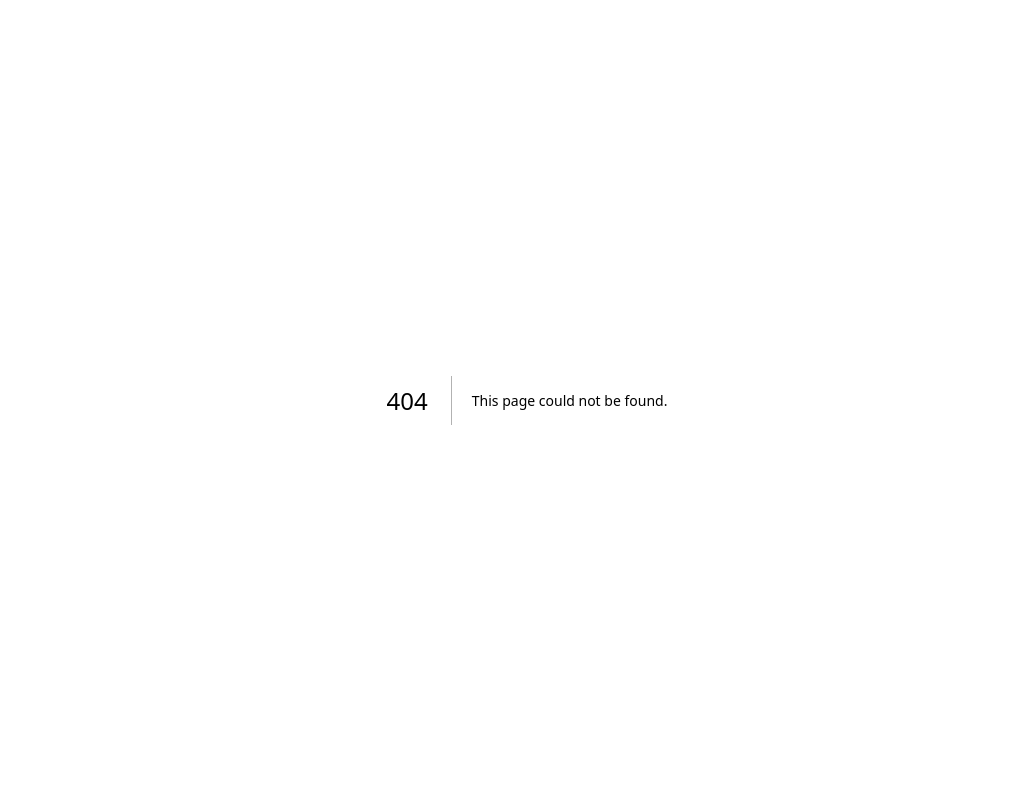
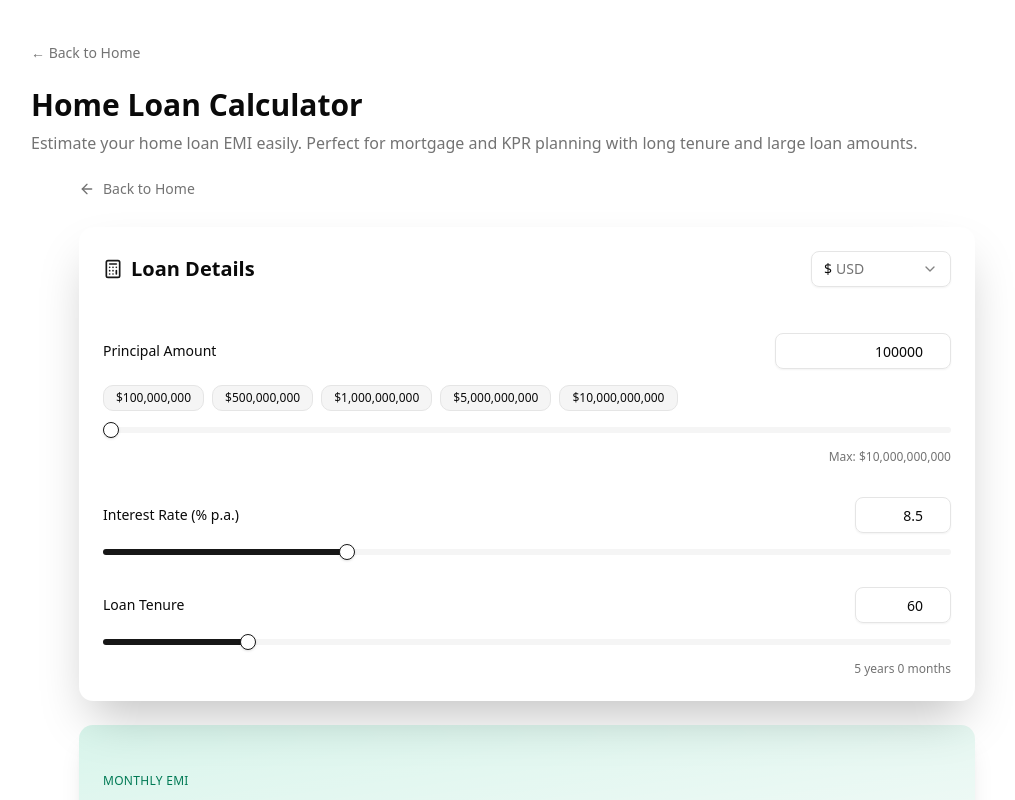
Before and after one commit to sugandahabdy06/orchids-emi-loan-calculator-tool, a Next.js app: page /calculators/home-loan in a window 1280 px wide. Before the commit this address had no page. Shown: the top 800 px of the page, without its empty margins (113-1128 px from the left). Built offline with nearby package versions, Linux system fonts and the light colour scheme.

Commit message:
Create page.tsx

```diff
--- /dev/null
+++ b/src/app/calculators/home-loan/page.tsx
@@ -0,0 +1,34 @@
+"use client";
+
+import Link from "next/link";
+import EmiCalculator from "@/components/EmiCalculator";
+
+export default function HomeLoanCalculatorPage() {
+  return (
+    <main className="max-w-5xl mx-auto px-4 py-10 space-y-6">
+      {/* Back to Home */}
+      <Link
+        href="/"
+        className="inline-flex items-center gap-2 text-sm text-muted-foreground hover:text-foreground"
+      >
+        ← Back to Home
+      </Link>
+
+      <header className="space-y-2">
+        <h1 className="text-3xl font-bold">Home Loan Calculator</h1>
+        <p className="text-muted-foreground">
+          Estimate your home loan EMI easily. Perfect for mortgage and KPR
+          planning with long tenure and large loan amounts.
+        </p>
+      </header>
+
+      {/* Calculator */}
+      <EmiCalculator
+        maxPrincipal={10_000_000_000}
+        maxTenure={360}
+        maxInterest={18}
+        presetLabel="Home Loan"
+      />
+    </main>
+  );
+}
```
